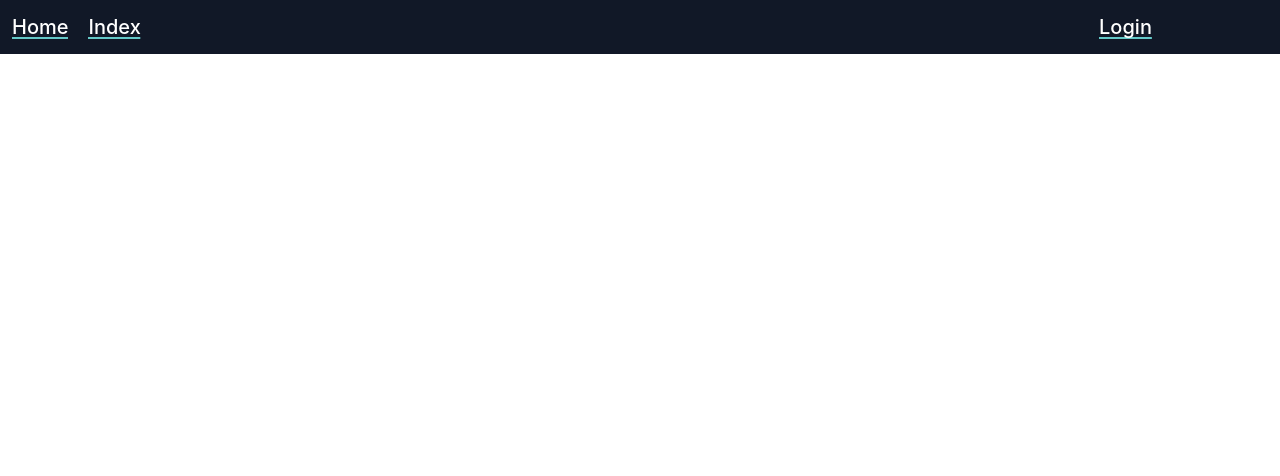
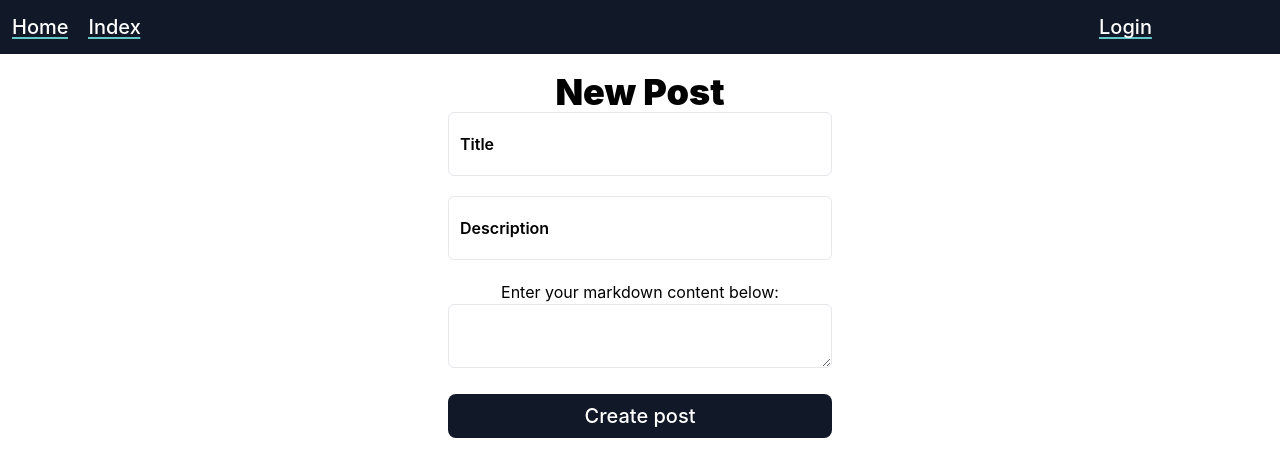
Before and after one commit to anirudh242/social-media, a React (Create React App) app in the folder client/: page /new-post in a window 1280 px wide. Before the commit this address had no page. Shown: the top 476 px of the page. Built offline with nearby package versions, Linux system fonts and the light colour scheme.

Commit message:
Added styling for new post page and fixed navbar getting overlapped

```diff
--- a/client/src/App.css
+++ b/client/src/App.css
@@ -18,6 +18,19 @@
     font-size: 2.25rem /* 36px */;
     line-height: 2.5rem /* 40px */;
     font-weight: 900;
+  }
+  .floating-input > input::placeholder {
+    color: transparent;
+  }
+
+  .floating-input > input:focus,
+  .floating-input > input:not(:placeholder-shown) {
+    @apply pt-8;
+  }
+
+  .floating-input > input:focus ~ label,
+  .floating-input > input:not(:placeholder-shown) ~ label {
+    @apply opacity-75 scale-75 -translate-y-3 translate-x-1;
   }
 
   li {
--- a/client/src/App.tsx
+++ b/client/src/App.tsx
@@ -6,6 +6,7 @@ import Navbar from './components/Navbar';
 import Home from './routes/Home';
 import Index from './routes/Index';
 import Login from './routes/Login';
+import NewPost from './routes/NewPost';
 import PostPage from './routes/PostPage';
 import Register from './routes/Register';
 import UserProfile from './routes/UserProfile';
@@ -37,6 +38,7 @@ const App: React.FC = () => {
           <Route path="/register" element={<Register />} />
           <Route path="/user/:userId" element={<UserProfile />} />
           <Route path="/post/:postId" element={<PostPage />} />
+          <Route path="/new-post" element={<NewPost />} />
         </Routes>
       </BrowserRouter>
     </>
--- a/client/src/components/Navbar.tsx
+++ b/client/src/components/Navbar.tsx
@@ -14,7 +14,7 @@ const Navbar = ({ isLoggedIn }: any) => {
   };
 
   return (
-    <div className="font-medium bg-gray-900 p-3 fixed w-screen top-0 ">
+    <div className="font-medium bg-gray-900 p-3 fixed w-screen top-0 z-10 ">
       <ul>
         <li className="mr-5">
           <Link to="/home">Home</Link>
--- /dev/null
+++ b/client/src/components/NewPostForm.tsx
@@ -0,0 +1,54 @@
+const NewPostForm: React.FC = () => {
+  return (
+    <div className="border-none rounded-lg w-fit m-auto border-gray-400 grid h-56 items-center">
+      <form className="w-96 content-center p2">
+        <div className="floating-input mb-5 relative">
+          <input
+            type="text"
+            placeholder="title"
+            name="title"
+            id="title"
+            className="border border-gray-200 focus:outline-none rounded-md focus:border-gray-500 focus:shadow-sm w-full p-3 h-16"
+            autoComplete="off"
+          />{' '}
+          <label
+            htmlFor="title"
+            className="absolute top-0 left-0 px-3 py-5 h-full pointer-events-none transform origin-left transition-all duration-100 ease-in-out "
+          >
+            Title
+          </label>
+        </div>
+
+        <div className="floating-input mb-5 relative">
+          <input
+            type="text"
+            id="description"
+            className="border border-gray-200 focus:outline-none rounded-md focus:border-gray-500 focus:shadow-sm w-full p-3 h-16"
+            placeholder="Description"
+            autoComplete="off"
+          />
+          <label
+            htmlFor="description"
+            className="absolute top-0 left-0 px-3 py-5 h-full pointer-events-none transform origin-left transition-all duration-100 ease-in-out "
+          >
+            Description
+          </label>
+        </div>
+        <h2>Enter your markdown content below: </h2>
+        <div className="floating-input mb-5 relative">
+          <textarea
+            name="content"
+            id="content"
+            className="border border-gray-200 focus:outline-none rounded-md focus:border-gray-500 focus:shadow-sm w-full p-3 h-16"
+          />
+        </div>
+
+        <button type="submit" className="btn w-full ">
+          Create post
+        </button>
+      </form>
+    </div>
+  );
+};
+
+export default NewPostForm;
--- /dev/null
+++ b/client/src/routes/NewPost.tsx
@@ -0,0 +1,12 @@
+import NewPostForm from '../components/NewPostForm';
+
+const NewPost = () => {
+  return (
+    <div className="text-center">
+      <h1 className="pageHeader">New Post</h1>
+      <NewPostForm />
+    </div>
+  );
+};
+
+export default NewPost;
```
